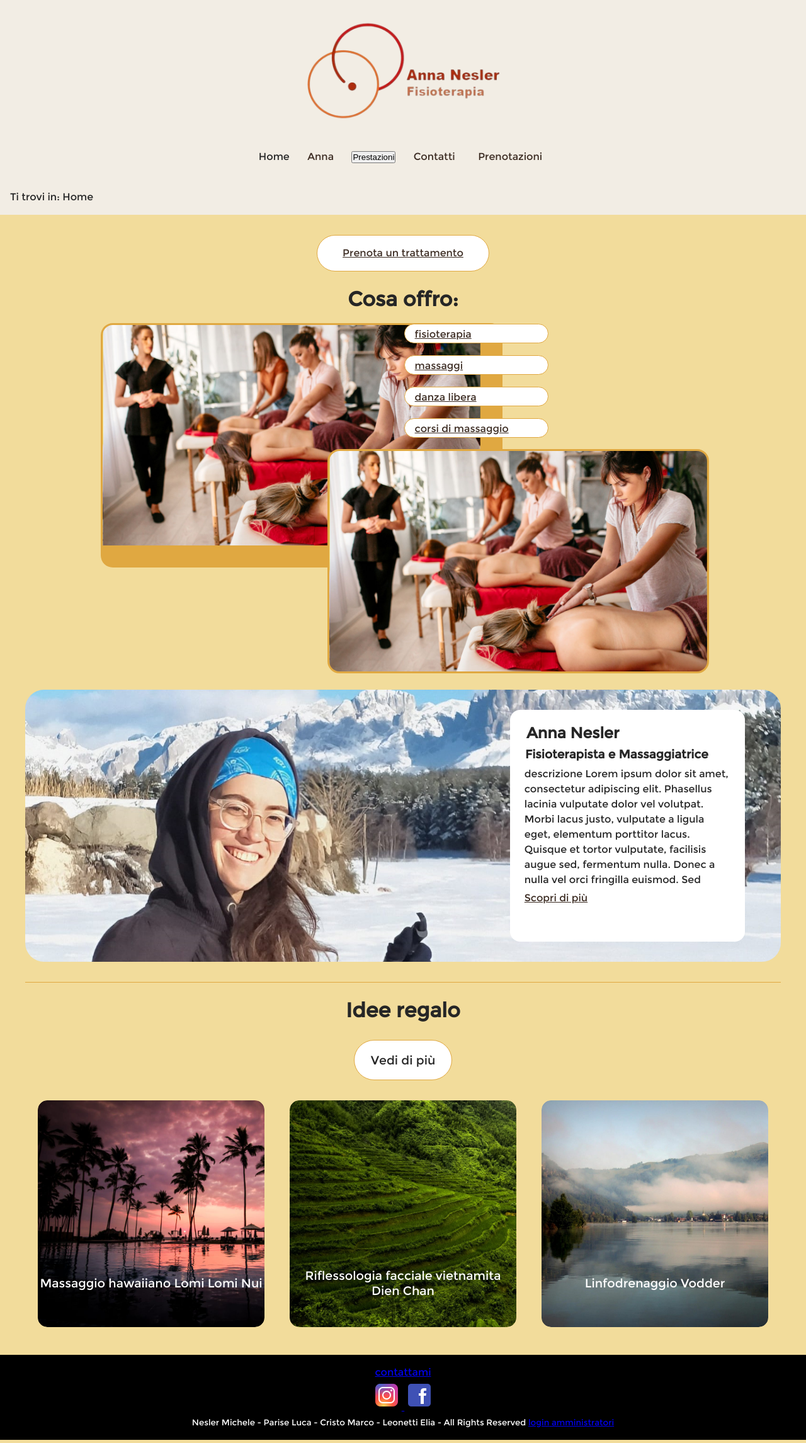
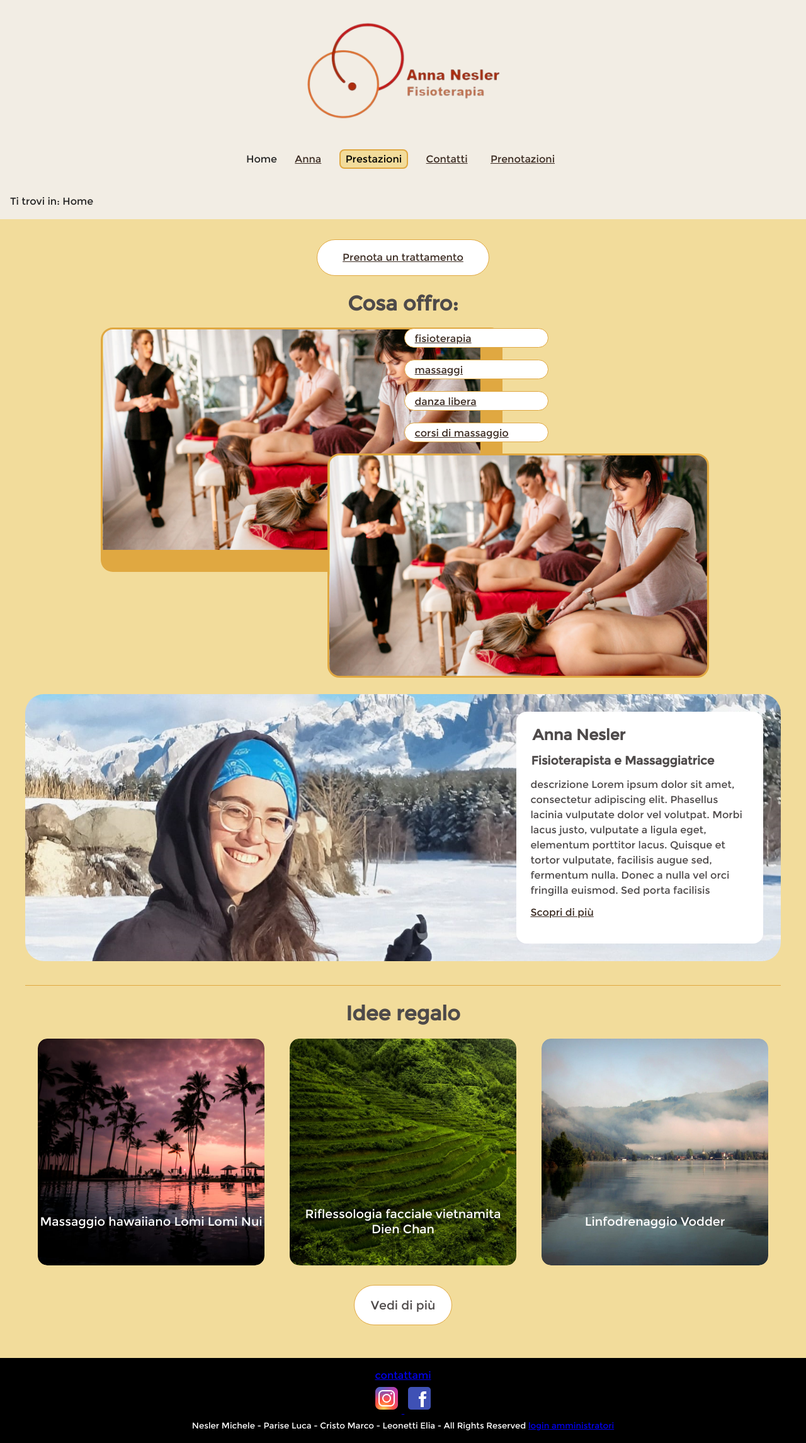
Before and after one commit to monkymiky/Progetto-Tec-Web, a PHP site: page /html/index.html in a window 1280 px wide. Shown: the whole page at 63% size. Run offline with PHP 8.4, Linux system fonts and the light colour scheme.

Commit message:
update vari

```diff
--- /dev/null
+++ b/css/medium.css
@@ -0,0 +1,24 @@
+@media screen and (max-width: 768px), (max-device-width: 768px) {
+    #foto-anna-home {
+        height: 25vw;
+        border-radius:30px;
+    }
+    #foto-anna-home-descrizione {
+
+        max-height: 23vw;
+        padding:0.5em;
+        width:40%;
+        max-height: 336px;
+        position: relative;
+        left: 50%;
+        top: -32vw;
+    }
+    #foto-anna-home-descrizione p{
+        overflow :hidden;
+    }
+    #descrizione-foto-anna-home {
+        background-color: white;
+        border-radius: 1em;
+    }
+
+}
--- a/css/style.css
+++ b/css/style.css
@@ -13,11 +13,11 @@
     --headerText:#262626;
 
     --backgroundColor:#F2DC9B;
-    --textColor:#262626;
+    --textColor:#4e4a4a;
     --borderColor:#E0A841;
 
     --link:#3C2C23;
-    --visitedLink:#6D5940;
+    --visitedLink:#b44b00;
     --hoverLink:#E0A841;
 
     --footerBackground:black;
@@ -88,12 +88,14 @@ nav {
 }
 
 #menu {
-    padding:auto;
     list-style-type: none;
+    position: sticky;
+    top: 0px;
+    left: 0px;
+    z-index: 2;
 }
 
 #menu a {
-    text-decoration: none;
     padding: 0.5em;
     color: var(--link);
 }
@@ -114,8 +116,11 @@ nav {
 }
 
 #menu ul a:hover {
-    background-color: #403B33;
+    background-color: #e4c99e;
     border-radius:1em;
+}
+#menu ul a:visited {
+    color: var(--visitedLink);
 }
 
 #menu ul ul {
@@ -133,14 +138,10 @@ nav {
 
 #breadcrumb {
     text-align:left;
-}
-
-#immagine-carrello {
-    text-indent:-999em;
-    background-image:url(/media/carrello.svg);
-    background-size:contain;
-    background-repeat:no-repeat;
-    background-position:center;
+    position: sticky;
+    top: 4em;
+    left: 0px;
+    z-index: 1;
 }
 
 nav a:link {
@@ -155,6 +156,24 @@ nav a:hover {
     color:var(--hoverLink);
 }
 
+button.dropdown__title{
+        padding: 0.5em;
+        padding-top: 0.25em;
+        padding-bottom: 0.25em;
+        background-color: var(--backgroundColor);
+        border: solid 2px var(--borderColor);
+        border-radius: 0.5em;
+        font-family: var(--font);
+        font-size: 1em;
+
+}
+#Prestazioni-dropdown{
+    width: max-content;
+    border-radius: 1em;
+}
+ul#Prestazioni-dropdown li{
+    display: block;
+}
 
 /********************************************
 MAIN
@@ -303,12 +322,16 @@ main a:hover {
     border: 0.05em solid var(--borderColor);
     border-radius:0.3em;
 }
-
+#chi-sono{
+    height: 37vw;
+    max-height: 430px;
+}
 #foto-anna-home {
     margin:auto;
     margin-top:2em;
     padding:2em;
-
+    height: 30vw;
+    max-height: 360px;
     background-image:url(../media/Anna_2.0_rev.jpg);
     background-size: 100%;
     background-repeat: no-repeat;
@@ -318,12 +341,15 @@ main a:hover {
 }
 
 #foto-anna-home-descrizione {
+    display: flex;
+    flex-direction: column;
     padding:0.5em;
     width:30%;
     height: 28vw;
     max-height: 336px;
     position: relative;
     left: 65%;
+    top: calc(min(1200px , 100vw)/100 * -33 );
 }
 #foto-anna-home-descrizione p{
     height: 15vw;
--- a/html/header&footer.txt
+++ b/html/header&footer.txt
@@ -9,6 +9,7 @@
 
         <link rel="stylesheet" href="../css/style.css" type="text/css" media="screen">
         <link rel="stylesheet" href="../css/print.css" type="text/css" media="print">
+        <link rel="stylesheet" href="../css/medium.css" type="text/css" media="screen and (max-width:768px)">
         <link rel="stylesheet" href="../css/mini.css" type="text/css" media="screen and (max-width:520px)">
         <script src="../javascript/navbar.js"></script>
      </head>
@@ -26,7 +27,7 @@
         <nav id="menu">
             <ul>
                <li lang="en">Home</li>
-               <li><a href="../html/anna.html">Anna</a></li>
+               <li><a href="../html/anna.html">Chi sono</a></li>
                <li class="dropdown"> <!-- preso da : https://moderncss.dev/css-only-accessible-dropdown-navigation-menu/ -->
                     <!-- aria-expanded needs managed with Javascript -->
                     <button
@@ -40,7 +41,7 @@
                     <ul class="dropdown__menu" id="Prestazioni-dropdown">
                         <li><a href="/html/prestazioni/fisioterapia.html">Fisioterapia</a></li>
                         <li><a href="/html/prestazioni/massaggi.html">Massaggi</a></li>
-                        <li><a href="/html/prestazioni/danza.html">Danza</a></li>
+                        <li><a href="/html/prestazioni/danza.html">Danza libera</a></li>
                         <li><a href="/html/prestazioni/corsi.html">Corsi di Massaggio</a></li>
                     </ul>
                 </li>
--- a/html/index.html
+++ b/html/index.html
@@ -9,6 +9,7 @@
 
         <link rel="stylesheet" href="../css/style.css" type="text/css" media="screen">
         <link rel="stylesheet" href="../css/print.css" type="text/css" media="print">
+        <link rel="stylesheet" href="../css/medium.css" type="text/css" media="screen and (max-width:768px)">
         <link rel="stylesheet" href="../css/mini.css" type="text/css" media="screen and (max-width:520px)">
         <script src="../javascript/navbar.js"></script>
      </head>
@@ -30,6 +31,7 @@
                <li class="dropdown"> <!-- preso da : https://moderncss.dev/css-only-accessible-dropdown-navigation-menu/ -->
                     <!-- aria-expanded needs managed with Javascript -->
                     <button
+                        id = "prestazioni"
                         type="button"
                         class="dropdown__title"
                         aria-expanded="false"
@@ -40,7 +42,7 @@
                     <ul class="dropdown__menu" id="Prestazioni-dropdown">
                         <li><a href="/html/prestazioni/fisioterapia.html">Fisioterapia</a></li>
                         <li><a href="/html/prestazioni/massaggi.html">Massaggi</a></li>
-                        <li><a href="/html/prestazioni/danza.html">Danza</a></li>
+                        <li><a href="/html/prestazioni/danza.html">Danza libera</a></li>
                         <li><a href="/html/prestazioni/corsi.html">Corsi di Massaggio</a></li>
                     </ul>
                 </li>
@@ -68,7 +70,8 @@
                 <div id="img-massaggio"></div>
             </div>
 
-            <div id="foto-anna-home">
+            <div id="chi-sono">
+                <div id="foto-anna-home"></div>
                 <div id="foto-anna-home-descrizione">
                     <h2>Anna Nesler</h2>
                     <h3>Fisioterapista e Massaggiatrice</h3>
@@ -81,9 +84,10 @@
                     <a href="anna.html">Scopri di più</a>
                 </div>
             </div>
+
+
             <div id="idee_regalo">
                 <h2>Idee regalo</h2>
-                <a href="Prestazioni.html" id="vedi-di-piu">Vedi di più</a>
                 <ul class="gift-card-container">
                     <!-- Gift Card 1 -->
                     <li id="gift-card-1">
@@ -125,6 +129,7 @@
                         </a>
                     </li>
                 </ul>
+                <a href="Prestazioni.html" id="vedi-di-piu">Vedi di più</a>
             </div>
         </main>
 
--- a/javascript/navbar.js
+++ b/javascript/navbar.js
@@ -1,9 +1,14 @@
 document.addEventListener('DOMContentLoaded', function () {
     const menuToggle = document.getElementById('menu-toggle');
     const menu = document.getElementById('menu');
+    const bradcrumb = document.getElementById('breadcrumb');
 
     menuToggle.addEventListener('click', function () {
         menu.classList.toggle('active');
+        bradcrumb.classList.toggle('active');
+        const element = document.getElementById('prestazioni');
+        if(element.getAttribute("aria-expanded") == "false") element.setAttribute("aria-expanded", "true");
+        else element.setAttribute("aria-expanded", "false");
     });
 
 });
```
Also changed, not shown: cose_da_fare.txt (+8 -22 lines), css/errori.css (+9 -1 lines), css/mini.css (+24 -4 lines).
